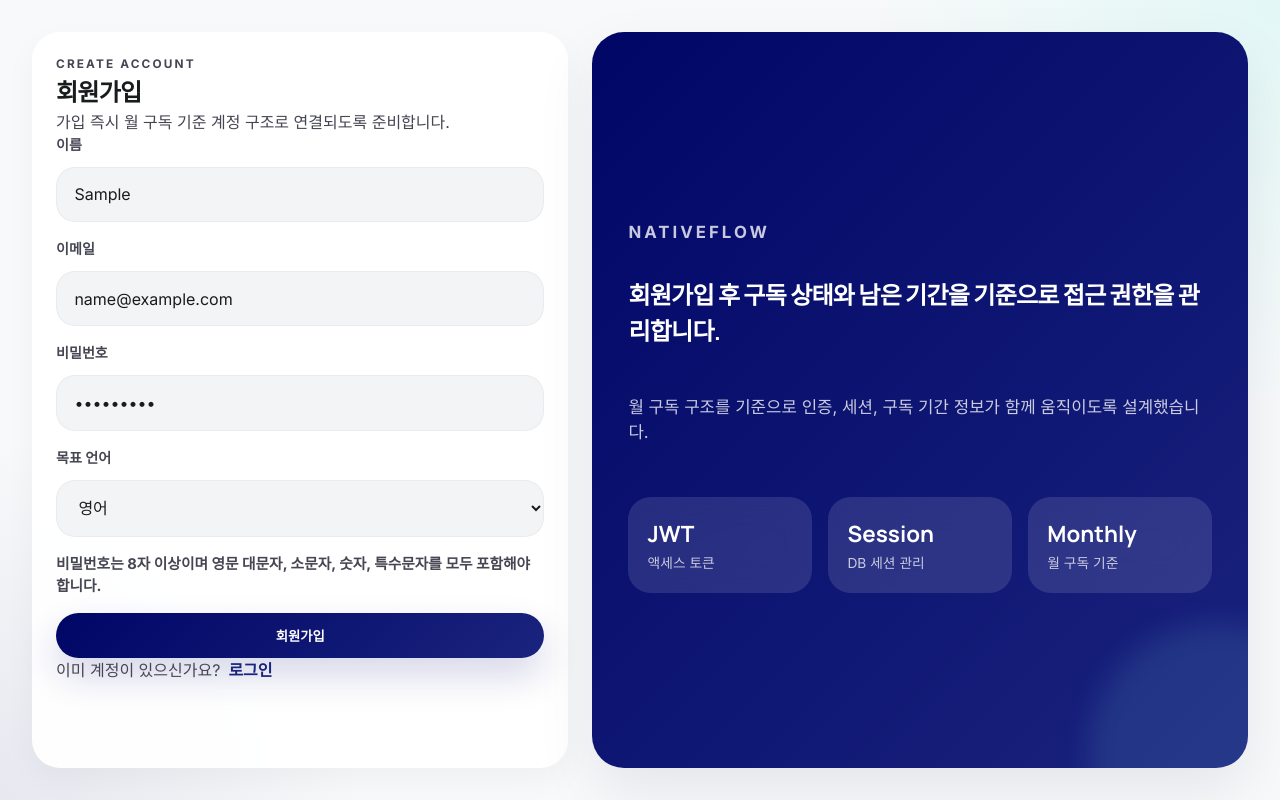
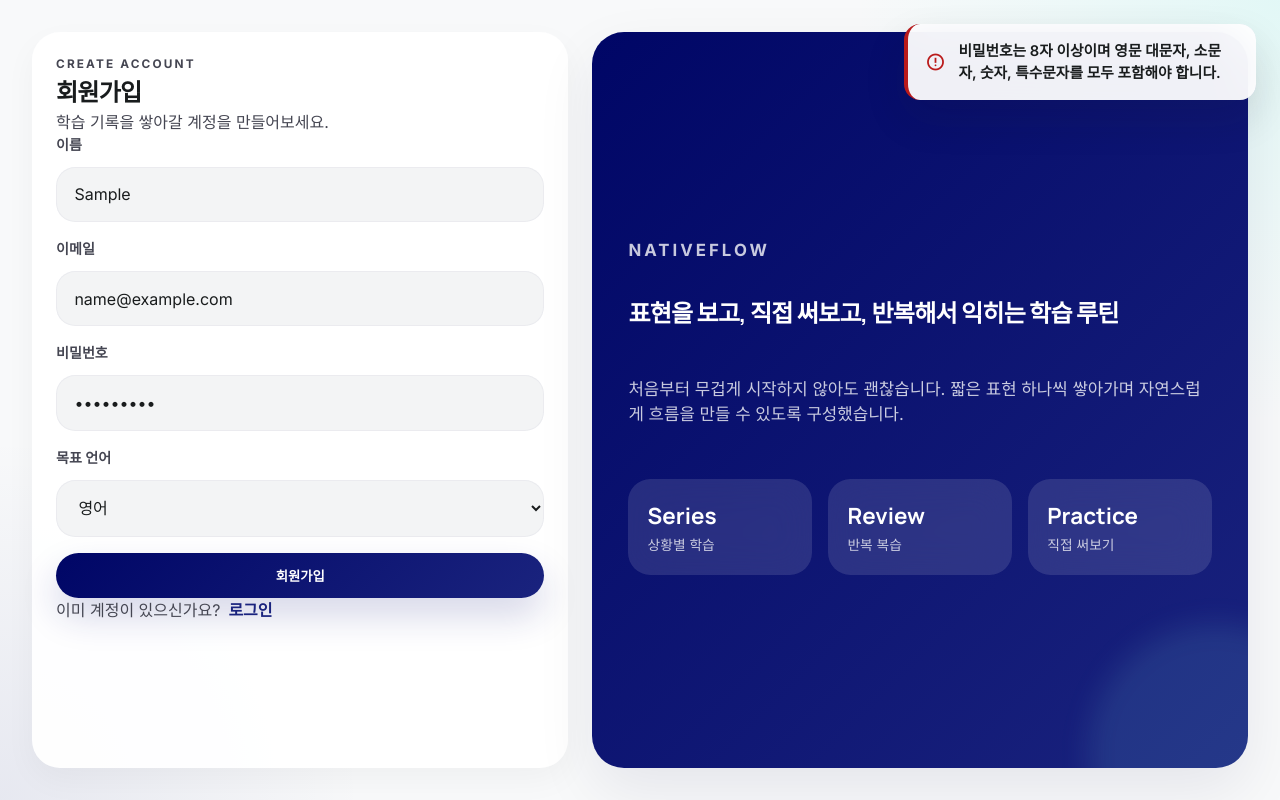
Before and after one commit to dlarnrtjs22-bit/englishWeb, a React (Vite) app in the folder frontend/: page /signup in a window 1280 px wide. Both pictures are taken after typing "Sample", "name@example.com", "Sample123" into the empty fields and a click on the button "회원가입". Built offline with nearby package versions, Linux system fonts and the light colour scheme; no server answers; a web font is replaced by a local one.

Commit message:
문구 수정 토스트 메시지 추가

```diff
--- a/frontend/src/App.tsx
+++ b/frontend/src/App.tsx
@@ -1,6 +1,7 @@
 import { BrowserRouter, Navigate, Route, Routes } from 'react-router-dom';
 import { AuthProvider } from './app/AuthContext';
 import { ProtectedRoute } from './app/ProtectedRoute';
+import { ToastProvider } from './app/ToastContext';
 import { MainLayout } from './layouts/MainLayout';
 import { DashboardPage } from './pages/DashboardPage';
 import { FavoritesPage } from './pages/FavoritesPage';
@@ -15,6 +16,7 @@
 export default function App() {
   return (
     <BrowserRouter>
+      <ToastProvider>
         <AuthProvider>
           <Routes>
             <Route path="/login" element={<LoginPage />} />
@@ -38,6 +40,7 @@
             <Route path="*" element={<Navigate to="/dashboard" replace />} />
           </Routes>
         </AuthProvider>
+      </ToastProvider>
     </BrowserRouter>
   );
 }
--- /dev/null
+++ b/frontend/src/app/ToastContext.tsx
@@ -0,0 +1,62 @@
+import {
+  createContext,
+  useCallback,
+  useContext,
+  useMemo,
+  useState,
+  type ReactNode,
+} from 'react';
+
+type ToastType = 'error' | 'info' | 'success';
+
+interface ToastItem {
+  id: number;
+  message: string;
+  type: ToastType;
+}
+
+interface ToastContextValue {
+  showToast: (message: string, type?: ToastType) => void;
+}
+
+const ToastContext = createContext<ToastContextValue | undefined>(undefined);
+
+export function ToastProvider({ children }: { children: ReactNode }) {
+  const [toasts, setToasts] = useState<ToastItem[]>([]);
+
+  const showToast = useCallback((message: string, type: ToastType = 'info') => {
+    const id = Date.now() + Math.floor(Math.random() * 1000);
+    setToasts((prev) => [...prev, { id, message, type }]);
+    window.setTimeout(() => {
+      setToasts((prev) => prev.filter((toast) => toast.id !== id));
+    }, 3200);
+  }, []);
+
+  const value = useMemo(() => ({ showToast }), [showToast]);
+
+  return (
+    <ToastContext.Provider value={value}>
+      {children}
+      <div className="toast-stack" aria-live="polite" aria-relevant="additions text">
+        {toasts.map((toast) => (
+          <article className={`toast toast-${toast.type}`} key={toast.id}>
+            <span className="material-symbols-outlined">
+              {toast.type === 'success' ? 'check_circle' : toast.type === 'error' ? 'error' : 'info'}
+            </span>
+            <p>{toast.message}</p>
+          </article>
+        ))}
+      </div>
+    </ToastContext.Provider>
+  );
+}
+
+export function useToast() {
+  const context = useContext(ToastContext);
+
+  if (!context) {
+    throw new Error('useToast must be used within ToastProvider');
+  }
+
+  return context;
+}
--- a/frontend/src/index.css
+++ b/frontend/src/index.css
@@ -1086,6 +1086,59 @@
   display: none;
 }
 
+.toast-stack {
+  position: fixed;
+  top: 1.5rem;
+  right: 1.5rem;
+  display: grid;
+  gap: 0.75rem;
+  width: min(22rem, calc(100vw - 2rem));
+  z-index: 100;
+}
+
+.toast {
+  display: grid;
+  grid-template-columns: auto 1fr;
+  gap: 0.8rem;
+  align-items: center;
+  padding: 1rem 1.1rem;
+  border-radius: 1rem;
+  background: rgba(255, 255, 255, 0.94);
+  backdrop-filter: blur(18px);
+  box-shadow: 0 18px 42px rgba(25, 28, 29, 0.12);
+}
+
+.toast p {
+  margin: 0;
+  color: var(--text);
+  font-size: 0.92rem;
+  font-weight: 600;
+}
+
+.toast-success {
+  border-left: 4px solid var(--mint-deep);
+}
+
+.toast-success .material-symbols-outlined {
+  color: var(--mint-deep);
+}
+
+.toast-error {
+  border-left: 4px solid var(--error);
+}
+
+.toast-error .material-symbols-outlined {
+  color: var(--error);
+}
+
+.toast-info {
+  border-left: 4px solid var(--primary-deep);
+}
+
+.toast-info .material-symbols-outlined {
+  color: var(--primary-deep);
+}
+
 @keyframes pulse {
   0% {
     transform: scale(1);
--- a/frontend/src/pages/LearningPage.tsx
+++ b/frontend/src/pages/LearningPage.tsx
@@ -1,5 +1,6 @@
 import { useState } from 'react';
 import { useParams } from 'react-router-dom';
+import { useToast } from '../app/ToastContext';
 import { ErrorPanel, LoadingPanel } from '../components/StatePanels';
 import { useRemoteData } from '../hooks/useRemoteData';
 import { contentService } from '../services/contentService';
@@ -14,6 +15,7 @@
 
 export function LearningPage() {
   const { itemId = '' } = useParams();
+  const { showToast } = useToast();
   const { data, error, loading, reload } = useRemoteData(
     () => contentService.getLearningItem(itemId),
     [itemId],
@@ -22,7 +24,6 @@
   const [answerResult, setAnswerResult] = useState<CheckAnswerResponse | null>(null);
   const [sentence, setSentence] = useState('');
   const [favorite, setFavorite] = useState(false);
-  const [message, setMessage] = useState('');
   const [reviewResult, setReviewResult] = useState<ReviewResult | null>(null);
 
   if (loading) {
@@ -44,9 +45,9 @@
     try {
       const response = await contentService.checkAnswer(itemId, answer);
       setAnswerResult(response);
-      setMessage(response.isCorrect ? '정답입니다.' : '오답입니다. 정답을 확인해보세요.');
+      showToast(response.isCorrect ? '정답입니다.' : '오답입니다. 정답을 확인해보세요.', response.isCorrect ? 'success' : 'error');
     } catch (cause) {
-      setMessage(cause instanceof Error ? cause.message : '정답 확인에 실패했습니다.');
+      showToast(cause instanceof Error ? cause.message : '정답 확인에 실패했습니다.', 'error');
     }
   };
 
@@ -63,9 +64,9 @@
         ? await contentService.unfavoriteItem(itemId)
         : await contentService.favoriteItem(itemId);
       setFavorite(response.isFavorited);
-      setMessage(response.isFavorited ? '즐겨찾기에 저장했습니다.' : '즐겨찾기에서 제거했습니다.');
+      showToast(response.isFavorited ? '즐겨찾기에 저장했습니다.' : '즐겨찾기에서 제거했습니다.', 'success');
     } catch (cause) {
-      setMessage(cause instanceof Error ? cause.message : '즐겨찾기 처리에 실패했습니다.');
+      showToast(cause instanceof Error ? cause.message : '즐겨찾기 처리에 실패했습니다.', 'error');
     }
   };
 
@@ -73,9 +74,9 @@
     try {
       const response = await contentService.submitReview(itemId, result);
       setReviewResult(result);
-      setMessage(`복습 결과가 저장되었습니다. 다음 복습은 ${new Date(response.nextReviewAt).toLocaleDateString('ko-KR')} 입니다.`);
+      showToast(`복습 결과가 저장되었습니다. 다음 복습은 ${new Date(response.nextReviewAt).toLocaleDateString('ko-KR')} 입니다.`, 'success');
     } catch (cause) {
-      setMessage(cause instanceof Error ? cause.message : '복습 저장에 실패했습니다.');
+      showToast(cause instanceof Error ? cause.message : '복습 저장에 실패했습니다.', 'error');
     }
   };
 
@@ -179,8 +180,6 @@
         </section>
       </section>
 
-      {message ? <p className="muted">{message}</p> : null}
-
       <footer className="review-action-bar">
         {reviewOptions.map((option) => (
           <button
--- a/frontend/src/pages/LoginPage.tsx
+++ b/frontend/src/pages/LoginPage.tsx
@@ -1,13 +1,14 @@
 import { startTransition, useState } from 'react';
 import { Link, useLocation, useNavigate } from 'react-router-dom';
 import { useAuth } from '../app/AuthContext';
+import { useToast } from '../app/ToastContext';
 import { isValidEmail } from '../utils/validation';
 
 export function LoginPage() {
   const { login } = useAuth();
+  const { showToast } = useToast();
   const navigate = useNavigate();
   const location = useLocation();
-  const [error, setError] = useState('');
   const [isSubmitting, setIsSubmitting] = useState(false);
   const [form, setForm] = useState({
     email: '',
@@ -18,15 +19,14 @@
 
   const handleSubmit = async (event: React.FormEvent<HTMLFormElement>) => {
     event.preventDefault();
-    setError('');
 
     if (!isValidEmail(form.email)) {
-      setError('올바른 이메일 형식이 아닙니다.');
+      showToast('올바른 이메일 형식이 아닙니다.', 'error');
       return;
     }
 
     if (!form.password.trim()) {
-      setError('비밀번호를 입력해주세요.');
+      showToast('비밀번호를 입력해주세요.', 'error');
       return;
     }
 
@@ -37,9 +37,10 @@
         email: form.email.trim(),
         password: form.password,
       });
+      showToast('다시 만나서 반가워요. 학습을 이어서 진행해보세요.', 'success');
       startTransition(() => navigate(redirectTo, { replace: true }));
     } catch (cause) {
-      setError(cause instanceof Error ? cause.message : '로그인에 실패했습니다.');
+      showToast(cause instanceof Error ? cause.message : '로그인에 실패했습니다.', 'error');
     } finally {
       setIsSubmitting(false);
     }
@@ -48,22 +49,22 @@
   return (
     <div className="auth-shell">
       <section className="auth-hero">
-        <p className="eyebrow">Premium English Learning</p>
-        <h1>구독 중인 계정만 로그인해서 학습을 이어갑니다.</h1>
+        <p className="eyebrow">English Learning</p>
+        <h1>익숙한 표현부터 차근차근 쌓아가는 학습 공간</h1>
         <p>
-          로그인 후에는 시리즈 구독 상태와 학습 기록을 기준으로 대시보드, 복습 큐,
-          설정 화면까지 이어집니다.
+          오늘의 표현을 확인하고, 직접 써보고, 다시 복습하는 흐름으로 영어를 꾸준히 이어갈 수
+          있도록 준비했습니다.
         </p>
         <div className="auth-hero-card">
-          <strong>로그인 규칙</strong>
-          <span>활성 구독이 있거나 체험 구독 기간 안에 있는 계정만 접속 가능합니다.</span>
+          <strong>오늘의 추천</strong>
+          <span>짧게라도 복습 큐를 확인하면 학습 흐름이 훨씬 안정적으로 유지됩니다.</span>
         </div>
       </section>
 
       <section className="auth-panel">
         <p className="eyebrow">Login</p>
         <h2>로그인</h2>
-        <p className="muted">가입한 이메일과 비밀번호로 로그인하세요.</p>
+        <p className="muted">가입한 이메일과 비밀번호를 입력해주세요.</p>
 
         <form className="auth-form" onSubmit={handleSubmit}>
           <label>
@@ -90,8 +91,6 @@
             />
           </label>
 
-          {error ? <p className="form-error">{error}</p> : null}
-
           <button className="button primary wide" disabled={isSubmitting} type="submit">
             {isSubmitting ? '로그인 중...' : '로그인'}
           </button>
--- a/frontend/src/pages/SettingsPage.tsx
+++ b/frontend/src/pages/SettingsPage.tsx
@@ -1,5 +1,6 @@
 import { startTransition, useEffect, useState } from 'react';
 import { useAuth } from '../app/AuthContext';
+import { useToast } from '../app/ToastContext';
 import { ErrorPanel, LoadingPanel } from '../components/StatePanels';
 import { useRemoteData } from '../hooks/useRemoteData';
 import { contentService } from '../services/contentService';
@@ -30,12 +31,12 @@
 
 export function SettingsPage() {
   const { user } = useAuth();
+  const { showToast } = useToast();
   const settingsQuery = useRemoteData(() => contentService.getSettings(), []);
   const subscriptionQuery = useRemoteData(() => contentService.getMySubscription(), []);
   const billingQuery = useRemoteData(() => contentService.getBillingTransactions(), []);
 
   const [form, setForm] = useState<FormState | null>(null);
-  const [message, setMessage] = useState('');
   const [isSaving, setIsSaving] = useState(false);
 
   useEffect(() => {
@@ -71,7 +72,6 @@
 
   const handleSave = async () => {
     setIsSaving(true);
-    setMessage('');
 
     const payload: UpdateSettingsPayload = {
       notifications: {
@@ -95,10 +95,10 @@
       const updated = await contentService.updateSettings(payload);
       startTransition(() => {
         setForm(toFormState(updated, form.targetLanguage));
-        setMessage('설정이 저장되었습니다.');
       });
+      showToast('설정이 저장되었습니다.', 'success');
     } catch (cause) {
-      setMessage(cause instanceof Error ? cause.message : '설정 저장에 실패했습니다.');
+      showToast(cause instanceof Error ? cause.message : '설정 저장에 실패했습니다.', 'error');
     } finally {
       setIsSaving(false);
     }
@@ -117,7 +117,7 @@
         <div className="split-line">
           <div>
             <p className="eyebrow">Subscription</p>
-            <h3>구독 상태</h3>
+            <h3>구독 정보</h3>
           </div>
           <span>{subscription.planName}</span>
         </div>
@@ -271,8 +271,6 @@
         </div>
       </section>
 
-      {message ? <p className="muted">{message}</p> : null}
-
       <div className="footer-actions">
         <button className="button primary" disabled={isSaving} onClick={() => void handleSave()} type="button">
           {isSaving ? '저장 중...' : '설정 저장하기'}
--- a/frontend/src/pages/SignupPage.tsx
+++ b/frontend/src/pages/SignupPage.tsx
@@ -1,12 +1,13 @@
 import { startTransition, useState } from 'react';
 import { Link, useNavigate } from 'react-router-dom';
 import { useAuth } from '../app/AuthContext';
+import { useToast } from '../app/ToastContext';
 import { isStrongPassword, isValidEmail } from '../utils/validation';
 
 export function SignupPage() {
   const { signup } = useAuth();
+  const { showToast } = useToast();
   const navigate = useNavigate();
-  const [error, setError] = useState('');
   const [isSubmitting, setIsSubmitting] = useState(false);
   const [form, setForm] = useState({
     email: '',
@@ -17,20 +18,19 @@
 
   const handleSubmit = async (event: React.FormEvent<HTMLFormElement>) => {
     event.preventDefault();
-    setError('');
 
     if (!form.name.trim()) {
-      setError('이름을 입력해주세요.');
+      showToast('이름을 입력해주세요.', 'error');
       return;
     }
 
     if (!isValidEmail(form.email)) {
-      setError('올바른 이메일 형식이 아닙니다.');
+      showToast('올바른 이메일 형식이 아닙니다.', 'error');
       return;
     }
 
     if (!isStrongPassword(form.password)) {
-      setError('비밀번호는 8자 이상이며 영문 대문자, 소문자, 숫자, 특수문자를 모두 포함해야 합니다.');
+      showToast('비밀번호는 8자 이상이며 영문 대문자, 소문자, 숫자, 특수문자를 모두 포함해야 합니다.', 'error');
       return;
     }
 
@@ -43,9 +43,10 @@
         password: form.password,
         targetLanguage: form.targetLanguage,
       });
+      showToast('회원가입이 완료되었습니다. 바로 학습을 시작해보세요.', 'success');
       startTransition(() => navigate('/dashboard', { replace: true }));
     } catch (cause) {
-      setError(cause instanceof Error ? cause.message : '회원가입에 실패했습니다.');
+      showToast(cause instanceof Error ? cause.message : '회원가입에 실패했습니다.', 'error');
     } finally {
       setIsSubmitting(false);
     }
@@ -56,7 +57,7 @@
       <section className="auth-panel">
         <p className="eyebrow">Create Account</p>
         <h2>회원가입</h2>
-        <p className="muted">가입 즉시 월 구독 기준 계정 구조로 연결되도록 준비합니다.</p>
+        <p className="muted">학습 기록을 쌓아갈 계정을 만들어보세요.</p>
 
         <form className="auth-form" onSubmit={handleSubmit}>
           <label>
@@ -105,8 +106,6 @@
             </select>
           </label>
 
-          {error ? <p className="form-error">{error}</p> : null}
-
           <button className="button primary wide" disabled={isSubmitting} type="submit">
             {isSubmitting ? '가입 중...' : '회원가입'}
           </button>
@@ -120,22 +119,23 @@
 
       <section className="auth-hero">
         <p className="eyebrow">NativeFlow</p>
-        <h1>회원가입 후 구독 상태와 남은 기간을 기준으로 접근 권한을 관리합니다.</h1>
+        <h1>표현을 보고, 직접 써보고, 반복해서 익히는 학습 루틴</h1>
         <p>
-          월 구독 구조를 기준으로 인증, 세션, 구독 기간 정보가 함께 움직이도록 설계했습니다.
+          처음부터 무겁게 시작하지 않아도 괜찮습니다. 짧은 표현 하나씩 쌓아가며 자연스럽게
+          흐름을 만들 수 있도록 구성했습니다.
         </p>
         <div className="stat-strip">
           <article>
-            <strong>JWT</strong>
-            <span>액세스 토큰</span>
+            <strong>Series</strong>
+            <span>상황별 학습</span>
           </article>
           <article>
-            <strong>Session</strong>
-            <span>DB 세션 관리</span>
+            <strong>Review</strong>
+            <span>반복 복습</span>
           </article>
           <article>
-            <strong>Monthly</strong>
-            <span>월 구독 기준</span>
+            <strong>Practice</strong>
+            <span>직접 써보기</span>
           </article>
         </div>
       </section>
```
Lines whose indentation alone changed are shown as unchanged.
